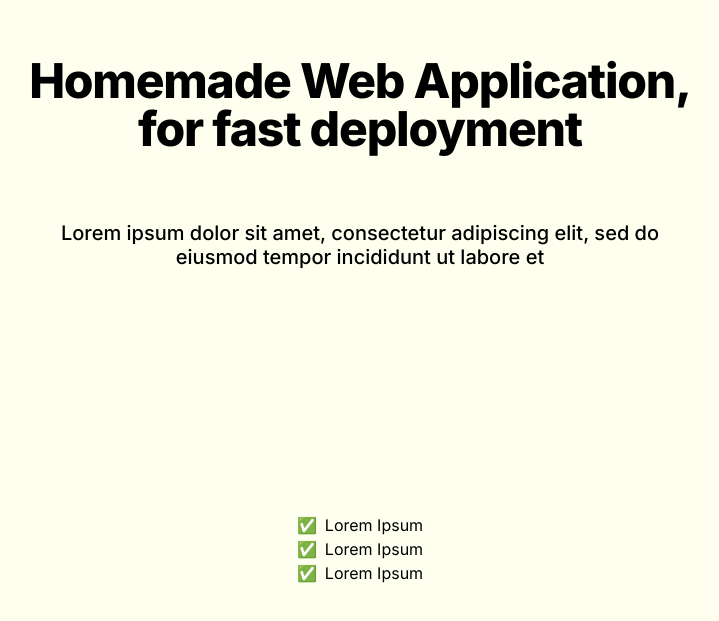
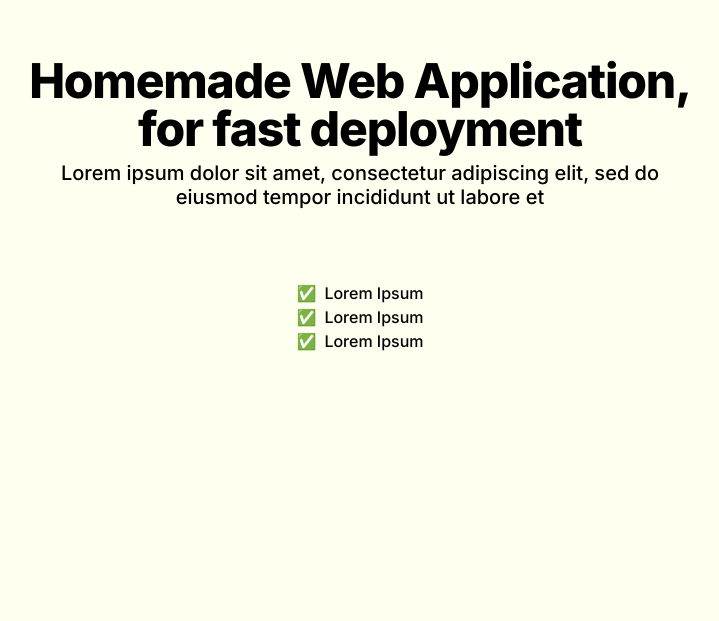
Before and after one commit to Aby-ss/webapp-boilerplate, a Next.js app in the folder webapp-boilerplate/: page / in a window 1280 px wide. Shown: the part 119-740 px from the top of the page, without its empty margins (280-999 px from the left). Built offline with nearby package versions, Linux system fonts and the light colour scheme.

Commit message:
[fix] Lnadig page elements fixed position

```diff
--- a/webapp-boilerplate/src/app/globals.css
+++ b/webapp-boilerplate/src/app/globals.css
@@ -32,6 +32,10 @@ body {
   }
 }
 
+.font-light {
+  font-weight: 450;
+}
+
 .font-medium {
   font-weight: 500;
 }
--- a/webapp-boilerplate/src/app/page.js
+++ b/webapp-boilerplate/src/app/page.js
@@ -7,11 +7,11 @@ export default function Home() {
         for fast deployment
       </h1>
 
-      <p className="font-medium text-2xl text-center w-[650px] pb-40 text-[20px] leading-[24px]">
+      <p className="font-medium text-2xl text-center w-[650px] text-[20px] leading-[24px] z-20 absolute top-[35%]">
         Lorem ipsum dolor sit amet, consectetur adipiscing elit, sed do eiusmod tempor incididunt ut labore et
       </p>
 
-      <div className="pb-50">
+      <div className="font-light absolute bottom-0 top-[50%] z-30">
         <ul className="list-none">
           <li className="flex items-center"><span className="mr-2">✅</span> Lorem Ipsum</li>
           <li className="flex items-center"><span className="mr-2">✅</span> Lorem Ipsum</li>
```
Lines whose indentation alone changed are shown as unchanged.
